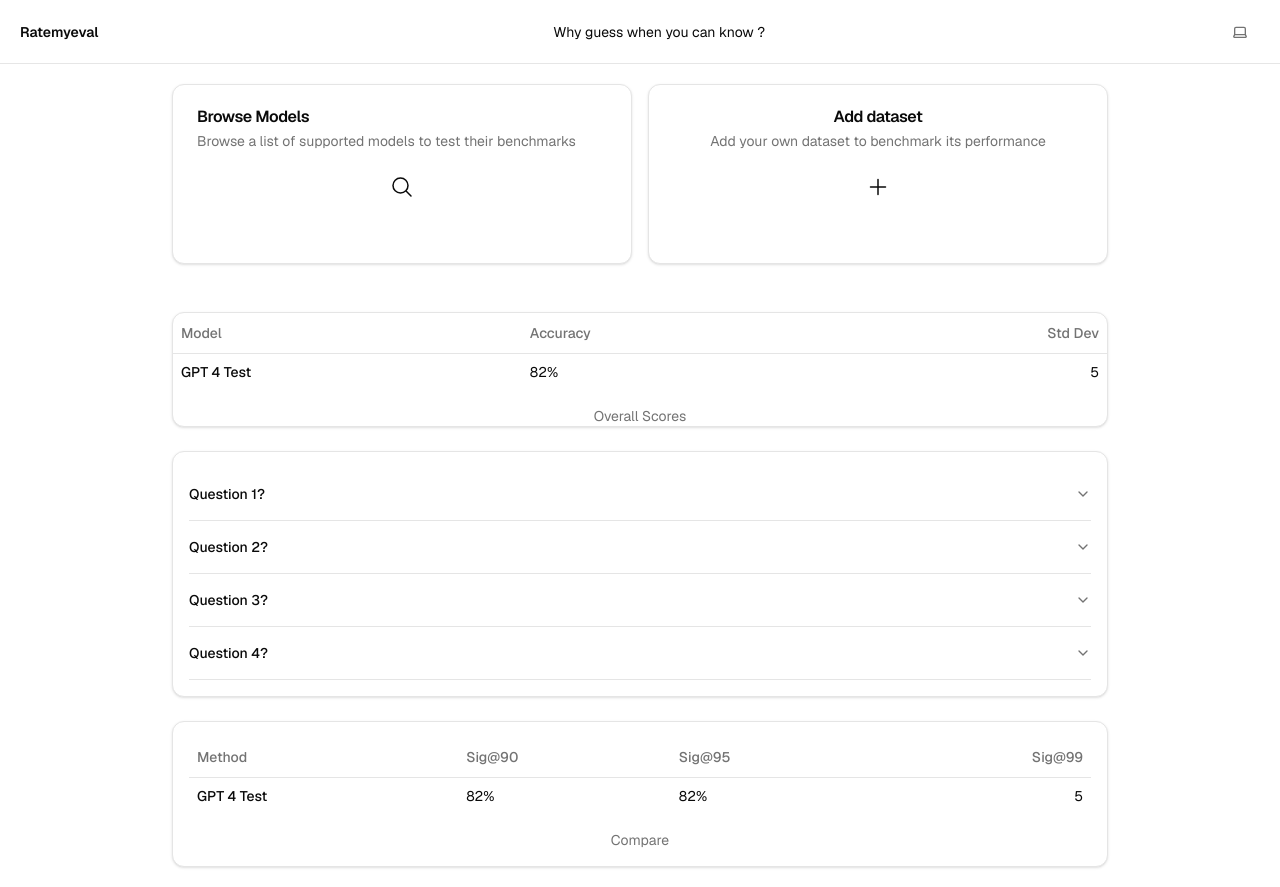
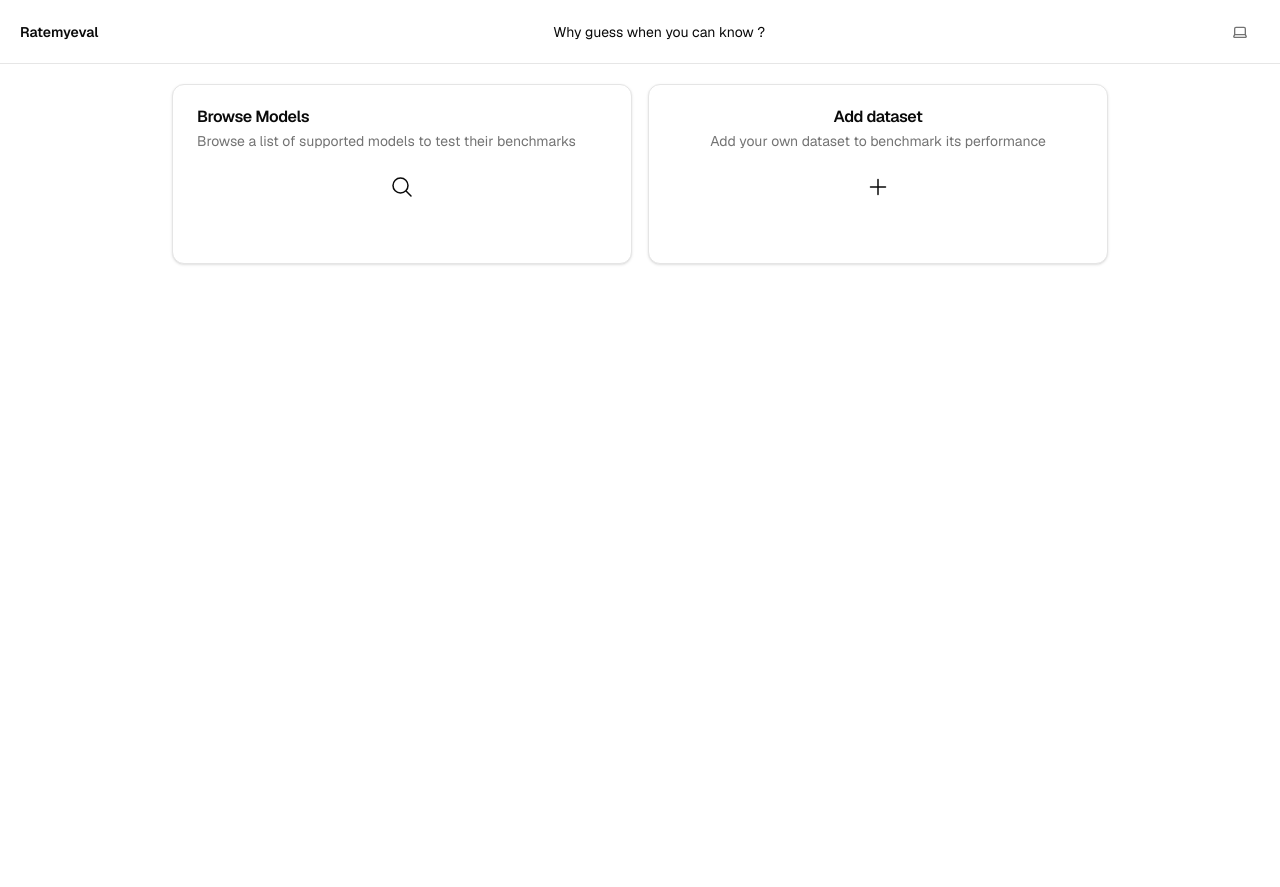
Before and after one commit to Mats-Dodd/ratemyeval, a Next.js app in the folder frontend/: page / in a window 1280 px wide. After the commit the page ends 800 px from the top, so only its background shows below. Built offline with nearby package versions, Linux system fonts and the light colour scheme.

Commit message:
Progress on questions

```diff
--- a/frontend/app/api/index.ts
+++ b/frontend/app/api/index.ts
@@ -13,6 +13,7 @@
     return body;
 };
 
+// FETCHES THE OVERALL EVALS
 export const getOverallEval = async (model1:string, model2: string) => {
     try {
         const overallEval = await defaultQueryFn(`overall-eval?model1=${model1}&model2=${model2}`, "GET");
--- a/frontend/components/model-cards/model-cards.tsx
+++ b/frontend/components/model-cards/model-cards.tsx
@@ -1,6 +1,6 @@
 "use client";
 
-import React, { useReducer } from "react";
+import React, { useEffect, useReducer, useState } from "react";
 import { ModelCard } from "./model-card";
 import { ModelSelectCard } from "./model-select-card";
 import { AddCardDialog } from "./add-card-dialog";
@@ -9,11 +9,29 @@
 import { QuestionsAccordions } from "./questions-accordions";
 import { CompareTable } from "./compare-table";
 
+type OverallScore = {
+    accuracy: number;
+    model: string;
+    stderr: number;
+}
+
 export const ModelCards: React.FC = () => {
 
     const [ isBrowseCardOpen, toggleBrowseCardOpen ] = useReducer(prev => !prev, false);
+    const [ overallEvals, setOverallEvals ] = useState<OverallScore[] | undefined>();
+    // const [ isAddCardOpen, toggleAddCardOpen ] = useReducer(prev => !prev, false);
+    const [ selectedModels, setSelectedModels ] = useState<string[]>();
 
-    // const [ isAddCardOpen, toggleAddCardOpen ] = useReducer(prev => !prev, false);
+    const handleOverallEvals =  (overallEvals: OverallScore[]) => {
+        setOverallEvals(overallEvals);
+    }
+
+    useEffect(() => {
+        if (overallEvals) {
+            const models = overallEvals.map((evals: OverallScore) => evals.model);
+            setSelectedModels(models);
+        }
+    }, [overallEvals]);
 
     return (
         <>
@@ -40,6 +58,7 @@
                         align="start"
                         customClasses={ "rounded-tr-none rounded-br-none border-r-0" }
                         title={"Select Models"}
+                        handleOverallEvals={ handleOverallEvals }
                         content={
                         [
                             {
@@ -83,15 +102,21 @@
                 </div>
             }
             </div>
+            { overallEvals &&
+                <>
                     <Card className="w-[100%] h-[100%]">
-                <OverallStatsTable />
+                        <OverallStatsTable overallEvals={ overallEvals } />
                     </Card>
                     <Card className="w-[100%] h-[100%] p-4">
-                <QuestionsAccordions />
+                        { selectedModels !== undefined &&
+                        <QuestionsAccordions selectedModels={ selectedModels } />
+                        }
                     </Card>
                     <Card className="w-[100%] h-[100%] p-4">
                         <CompareTable />
                     </Card>
+                </>
+            }
             </div>
         </>
   );
--- a/frontend/components/model-cards/model-checkbox-form.tsx
+++ b/frontend/components/model-cards/model-checkbox-form.tsx
@@ -23,6 +23,13 @@
     id: string,
     label: string,
 }
+
+type OverallScore = {
+    accuracy: number;
+    model: string;
+    stderr: number;
+}
+
 const FormSchema = z.object({
   items: z.array(z.string()).refine((value) => value.some((item) => item), {
     message: "You have to select at least one item.",
@@ -32,6 +39,7 @@
 interface IProps {
     items: SelectModel[],
     submit: boolean,
+    handleOverallEvals?: (overallEvals: OverallScore[]) => void
 }
 
 export const CheckboxReactHookFormMultiple: React.FC<IProps> = (props) => {
@@ -39,6 +47,7 @@
     const {
         items,
         submit,
+        handleOverallEvals,
     } = props;
 
   const form = useForm<z.infer<typeof FormSchema>>({
@@ -51,6 +60,9 @@
   async function onSubmit(data: z.infer<typeof FormSchema>) {
     console.log("submmitted with this data",data);
     const overallEval = await getOverallEval(data.items[1],data.items[2]);
+    if (handleOverallEvals) {
+        handleOverallEvals(overallEval);
+    }
     console.log("overall Eval:",overallEval);
     toast({
       title: "You submitted the following values:",
--- a/frontend/components/model-cards/model-select-card.tsx
+++ b/frontend/components/model-cards/model-select-card.tsx
@@ -9,6 +9,13 @@
     label: string,
 }
 
+type OverallScore = {
+    accuracy: number;
+    model: string;
+    stderr: number;
+}
+
+
 interface IProps {
     title: string,
     description?: string,
@@ -17,6 +24,7 @@
     customClasses: string,
     align: "start" | "end",
     submit: boolean,
+    handleOverallEvals?: (overallEvals: OverallScore[]) => void
 }
 
 export const ModelSelectCard: React.FC<IProps> = (props) => {
@@ -28,6 +36,7 @@
         customClasses,
         align,
         submit,
+        handleOverallEvals,
     } = props;
 
   return (
@@ -43,6 +52,7 @@
                     <CheckboxReactHookFormMultiple
                         items={ content }
                         submit={ submit }
+                        handleOverallEvals={ handleOverallEvals }
                     />
                 }
             </CardContent>
--- a/frontend/components/model-cards/overall-stats-table.tsx
+++ b/frontend/components/model-cards/overall-stats-table.tsx
@@ -11,7 +11,21 @@
   } from "@/components/ui/table"
 import React from "react";
 
-  export const OverallStatsTable: React.FC = () => {
+type OverallScore = {
+    accuracy: number;
+    model: string;
+    stderr: number;
+}
+
+  interface IProps {
+    overallEvals: OverallScore[] | undefined,
+  }
+
+  export const OverallStatsTable: React.FC<IProps> = (props) => {
+
+    const {
+        overallEvals,
+    } = props;
 
     return (
 
@@ -25,11 +39,13 @@
             </TableRow>
         </TableHeader>
         <TableBody>
-            <TableRow>
-            <TableCell className="font-medium">GPT 4 Test</TableCell>
-            <TableCell>82%</TableCell>
-            <TableCell className="text-right">5</TableCell>
-            </TableRow>
+            { overallEvals?.map((evals: OverallScore) => (
+                <TableRow key={ evals.model }>
+                    <TableCell className="font-medium">{ evals.model }</TableCell>
+                    <TableCell>{ evals.accuracy }</TableCell>
+                    <TableCell className="text-right">{ evals.stderr }</TableCell>
+                </TableRow>
+            ))}
         </TableBody>
     </Table>
     );
--- a/frontend/components/model-cards/questions-accordions.tsx
+++ b/frontend/components/model-cards/questions-accordions.tsx
@@ -8,43 +8,39 @@
     AccordionTrigger,
   } from "@/components/ui/accordion"
 import { QuestionTable } from "./question-table";
+import { useDataSetEVal } from "@/hooks";
 
-export const QuestionsAccordions: React.FC = () => {
+interface IProps {
+    selectedModels: string[];
+}
+
+export const QuestionsAccordions: React.FC<IProps> = (props) => {
+
+    const {
+        selectedModels,
+    } = props;
+
+    console.log("Selected models",selectedModels);
+    const { data: questions, isLoading: loadingQuestions } = useDataSetEVal(selectedModels[0], selectedModels[1]);
+    console.log("questions:",questions);
+
+    if (loadingQuestions) {
+        return (<>Loading...</>);
+    }
 
     return (
         <>
-        <Accordion type="single" collapsible>
-            <AccordionItem value="item-1">
-                <AccordionTrigger>Question 1?</AccordionTrigger>
+        Questions
+        { questions.map((question, index: number) => (
+            <Accordion key={ index } type="single" collapsible>
+            <AccordionItem value={ question.input }>
+                <AccordionTrigger>{ question.input }</AccordionTrigger>
                 <AccordionContent>
                     <QuestionTable />
                 </AccordionContent>
             </AccordionItem>
         </Accordion>
-                <Accordion type="single" collapsible>
-                <AccordionItem value="item-1">
-                    <AccordionTrigger>Question 2?</AccordionTrigger>
-                    <AccordionContent>
-                        <QuestionTable />
-                    </AccordionContent>
-                </AccordionItem>
-            </Accordion>
-        <Accordion type="single" collapsible>
-        <AccordionItem value="item-1">
-            <AccordionTrigger>Question 3?</AccordionTrigger>
-            <AccordionContent>
-                <QuestionTable />
-            </AccordionContent>
-        </AccordionItem>
-    </Accordion>
-        <Accordion type="single" collapsible>
-        <AccordionItem value="item-1">
-            <AccordionTrigger>Question 4?</AccordionTrigger>
-            <AccordionContent>
-                <QuestionTable />
-            </AccordionContent>
-        </AccordionItem>
-    </Accordion>
+        ))}
     </>
     );
 };
--- a/frontend/hooks/index.ts
+++ b/frontend/hooks/index.ts
@@ -16,3 +16,10 @@
         queryFn: async () => defaultQueryFn("", "GET"),
     });
 };
+
+export const useDataSetEVal = (model1: string, model2: string) => {
+    return useQuery({
+        queryKey: [ 'dataset-eval' ],
+        queryFn: async () => defaultQueryFn(`dataset-eval?model1=${model1}&model2=${model2}`, "GET"),
+    });
+};
```
Lines whose indentation alone changed are shown as unchanged.
